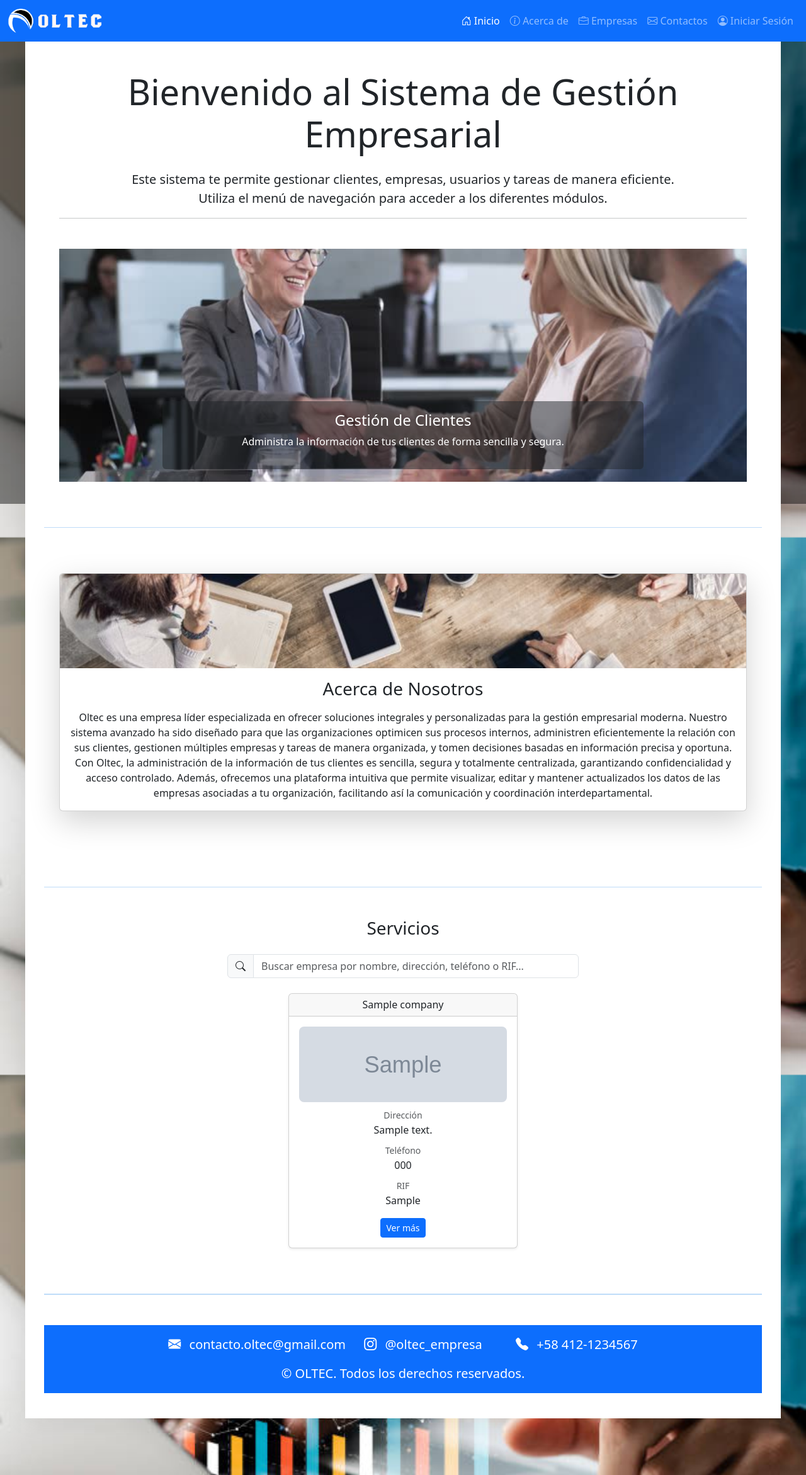
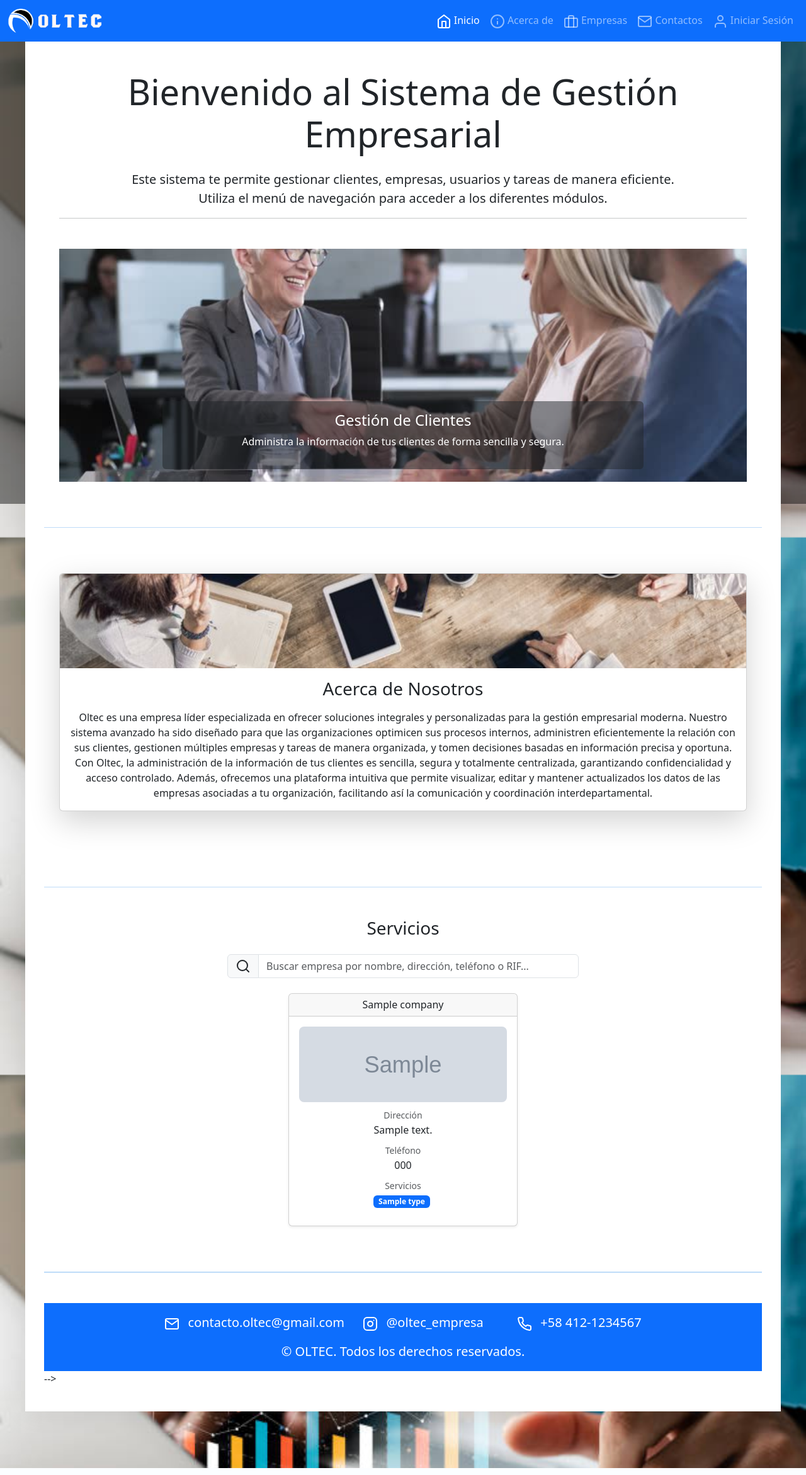
Before and after one commit to VictorZP17x/Sistema_Luis_Empresa, a Django app: page /index/ in a window 1280 px wide. Shown: the whole page at 63% size. Run offline with Django 5.2, Linux system fonts and the light colour scheme; tables that the repository leaves empty hold one stand-in row (values such as "Sample post"); grey boxes marked "Sample" are stand-in pictures; some libraries are stand-ins or nearby versions.

Commit message:
servicios en el index y redireccion al index

```diff
--- a/company_app/company_app/urls.py
+++ b/company_app/company_app/urls.py
@@ -9,7 +9,6 @@ urlpatterns = [
     path('admin/', admin.site.urls),
     path("home/", include("home.urls")),
     path("login/", include("login.urls")),
-    path('', lambda request: redirect('login:login')),
     path("client/", include("client.urls")),
     path("company/", include("company.urls")),
     path("log_history/", include("log_history.urls")),
@@ -17,6 +16,7 @@ urlpatterns = [
     path("work_type/", include("work_type.urls")),
     path("works_to_do/", include("works_to_do.urls")),
     path("index/", include("index.urls")),
+    path('', include("index.urls")),
 
 ]
 
--- a/company_app/home/templates/home.html
+++ b/company_app/home/templates/home.html
@@ -9,7 +9,6 @@
     <link rel="icon" href="{% static 'assets/images/logo_white.png' %}" type="image/x-icon">
     <!-- jQuery -->
     <script src="{% static 'assets/js/jquery-3.6.0.min.js' %}"></script>
-    <script src="{% static 'assets/js/slide_bar.js' %}"></script>
     <!-- Bootstrap CSS -->
     <link rel="stylesheet" href="{% static 'assets/bootstrap-5.3.6/css/bootstrap.css' %}" />
     <link rel="stylesheet" href="{% static 'assets/bootstrap-5.3.6/css/bootstrap.min.css' %}" />
@@ -186,9 +185,11 @@
     <script src="{% static 'assets/js/plugins/feather.min.js' %}"></script>
     <!-- Plugin para Customizar Scrollbars -->
     <script src="{% static 'assets/js/plugins/simplebar.min.js' %}"></script>
+    <!-- CUSTOM JS -->
     {% if show_welcome %}
     <script src="{% static 'assets/js/home_js/welcome-alert.js' %}"></script>
     {% endif %}
+    <script src="{% static 'assets/js/slide_bar.js' %}"></script>
 
     {% block extra_css %}
 
--- a/company_app/index/templates/index.html
+++ b/company_app/index/templates/index.html
@@ -1,20 +1,22 @@
 {% load static %}
 <!DOCTYPE html>
 <html lang="es">
-
 <head>
     <meta charset="UTF-8">
-    <title>Bienvenido | Sistema Empresa</title>
+    <title>Bienvenido | OLTEC</title>
     <meta name="viewport" content="width=device-width, initial-scale=1">
-    <!-- Bootstrap CSS CDN -->
-    <link href="https://cdn.jsdelivr.net/npm/bootstrap@5.3.3/dist/css/bootstrap.min.css" rel="stylesheet">
+    <!-- Ícono del Sistema -->
+    <link rel="icon" href="{% static 'assets/images/logo_white.png' %}" type="image/x-icon">
+    <!-- jQuery -->
+    <script src="{% static 'assets/js/jquery-3.6.0.min.js' %}"></script>
+    <!-- Bootstrap CSS -->
+    <link rel="stylesheet" href="{% static 'assets/bootstrap-5.3.6/css/bootstrap.css' %}" />
+    <link rel="stylesheet" href="{% static 'assets/bootstrap-5.3.6/css/bootstrap.min.css' %}" />
+    <!-- Íconos - Feather Icons CSS -->
+    <link rel="stylesheet" href="{% static 'assets/fonts/feather.css' %}">
+    <!-- CUSTOM CSS -->
     <link rel="stylesheet" href="{% static 'assets/css/index_css/index.css' %}">
-    <!-- Agrega esto en el <head> -->
-    <link rel="stylesheet" href="https://cdn.jsdelivr.net/npm/bootstrap-icons@1.11.3/font/bootstrap-icons.min.css">
-    <script src="{% static 'assets/js/index_js/index.js' %}"></script>
-    {% block extra_css %}{% endblock %}
 </head>
-
 <body>
     <nav class="navbar navbar-expand-lg navbar-dark bg-primary fixed-top">
         <div class="container-fluid">
@@ -30,27 +32,27 @@
                 <ul class="navbar-nav">
                     <li class="nav-item">
                         <a class="nav-link active" aria-current="page" href="#inicio">
-                            <i class="bi bi-house-door"></i> Inicio
+                            <i data-feather="home"></i> Inicio
                         </a>
                     </li>
                     <li class="nav-item">
                         <a class="nav-link" href="#acerca">
-                            <i class="bi bi-info-circle"></i> Acerca de
+                            <i data-feather="info"></i> Acerca de
                         </a>
                     </li>
                     <li class="nav-item">
                         <a class="nav-link" href="#servicios">
-                            <i class="bi bi-briefcase"></i> Empresas
+                            <i data-feather="briefcase"></i> Empresas
                         </a>
                     </li>
                     <li class="nav-item">
                         <a class="nav-link" href="#contactos">
-                            <i class="bi bi-envelope"></i> Contactos
+                            <i data-feather="mail"></i> Contactos
                         </a>
                     </li>
                     <li class="nav-item">
                         <a class="nav-link" href="{% url 'login:login' %}">
-                            <i class="bi bi-person-circle"></i> Iniciar Sesión
+                            <i data-feather="user"></i> Iniciar Sesión
                         </a>
                     </li>
                 </ul>
@@ -145,17 +147,17 @@
                     <!-- Contactos -->
                     <div class="col-12 mb-3 fs-5">
                         <span class="me-4">
-                            <i class="bi bi-envelope-fill"></i>
+                            <i data-feather="mail"></i>
                             <a href="mailto:contacto.oltec@gmail.com"
                                 class="text-white text-decoration-none ms-2">contacto.oltec@gmail.com</a>
                         </span>
                         <span class="me-5">
-                            <i class="bi bi-instagram"></i>
+                            <i data-feather="instagram"></i>
                             <a href="https://instagram.com/oltec_empresa" target="_blank"
                                 class="text-white text-decoration-none ms-2">@oltec_empresa</a>
                         </span>
                         <span>
-                            <i class="bi bi-telephone-fill"></i>
+                            <i data-feather="phone"></i>
                             <a href="tel:+584121234567" class="text-white text-decoration-none ms-2">+58 412-1234567</a>
                         </span>
                     </div>
@@ -166,11 +168,16 @@
                 </div>
             </div>
         </footer>
-        <!-- Bootstrap JS CDN -->
-        <script src="https://cdn.jsdelivr.net/npm/bootstrap@5.3.3/dist/js/bootstrap.bundle.min.js"></script>
-        <script src="https://code.jquery.com/jquery-3.7.1.min.js"></script>
+        <!-- Bootstrap JS -->
+        <script src="{% static 'assets/bootstrap-5.3.6/js/bootstrap.bundle.min.js' %}"></script>
+        <!-- Íconos - Feather Icons JS -->
+        <script src="{% static 'assets/js/plugins/feather.min.js' %}"></script>
+        <script>
+            feather.replace();
+        </script>
+        <!-- CUSTOM JS -->
         <script src="{% static 'assets/js/index_js/index.js' %}"></script>
         {% block extra_js %}{% endblock %}
+<!-- {% include 'partials/services-modal.html' %} -->
 </body>
-
 </html>
--- /dev/null
+++ b/company_app/index/templates/partials/services-modal.html
@@ -0,0 +1,19 @@
+<!-- Modal fuera de main-content -->
+<div class="modal fade" id="modalServiciosEmpresa" tabindex="-1" aria-labelledby="modalServiciosEmpresaLabel"
+    aria-hidden="true">
+    <div class="modal-dialog modal-dialog-centered">
+        <div class="modal-content">
+            <div class="modal-header">
+                <h5 class="modal-title" id="modalServiciosEmpresaLabel">Servicios de <span
+                        id="modalEmpresaNombre"></span></h5>
+                <button type="button" class="btn-close" data-bs-dismiss="modal" aria-label="Cerrar"></button>
+            </div>
+            <div class="modal-body">
+                <div id="modalEmpresaServicios"></div>
+            </div>
+            <div class="modal-footer">
+                <button type="button" class="btn btn-secondary" data-bs-dismiss="modal">Cerrar</button>
+            </div>
+        </div>
+    </div>
+</div>
--- a/company_app/index/templates/partials/servicios_section.html
+++ b/company_app/index/templates/partials/servicios_section.html
@@ -3,7 +3,7 @@
 <div class="row justify-content-center mb-3">
     <div class="col-12 col-md-6">
         <div class="input-group">
-            <span class="input-group-text"><i class="bi bi-search"></i></span>
+            <span class="input-group-text"><i data-feather="search"></i></span>
             <input type="text" id="buscador-empresas" class="form-control"
                 placeholder="Buscar empresa por nombre, dirección, teléfono o RIF...">
         </div>
@@ -43,14 +43,15 @@
                         <span class="empresa-telefono">{{ company.phone_number }}</span>
                     </div>
                     <div class="mb-2">
-                        <small class="text-muted">RIF</small><br>
-                        <span class="empresa-rif">{{ company.rif }}</span>
+                        <small class="text-muted">Servicios</small><br>
+                        {% if company.work_types.all %}
+                        {% for servicio in company.work_types.all %}
+                        <span class="badge bg-primary me-1 mb-1">{{ servicio.name }}</span>
+                        {% endfor %}
+                        {% else %}
+                        <span class="text-muted">Sin servicios asociados</span>
+                        {% endif %}
                     </div>
-                    <button class="btn btn-primary btn-sm mt-2 btn-ver-mas"
-    data-nombre="{{ company.name }}"
-    data-servicios="{% for wt in company.work_types.all %}{{ wt.name }}{% if not forloop.last %}, {% endif %}{% endfor %}">
-                        Ver más
-                    </button>
                 </div>
             </div>
         </div>
@@ -96,21 +97,3 @@
     </nav>
     {% endif %}
 </div>
-
-<!-- Modal fuera de main-content -->
-<div class="modal fade" id="modalServiciosEmpresa" tabindex="-1" aria-labelledby="modalServiciosEmpresaLabel" aria-hidden="true">
-    <div class="modal-dialog modal-dialog-centered">
-        <div class="modal-content" style="z-index: 2070;">
-            <div class="modal-header">
-                <h5 class="modal-title" id="modalServiciosEmpresaLabel">Servicios de <span id="modalEmpresaNombre"></span></h5>
-                <button type="button" class="btn-close" data-bs-dismiss="modal" aria-label="Cerrar"></button>
-            </div>
-            <div class="modal-body">
-                <div id="modalEmpresaServicios"></div>
-            </div>
-            <div class="modal-footer">
-                <button type="button" class="btn btn-secondary" data-bs-dismiss="modal">Cerrar</button>
-            </div>
-        </div>
-    </div>
-</div>
```
Also changed, not shown: company_app/media/company_photos/tasa_25_de_julio.jpg (added), 1 other file.
